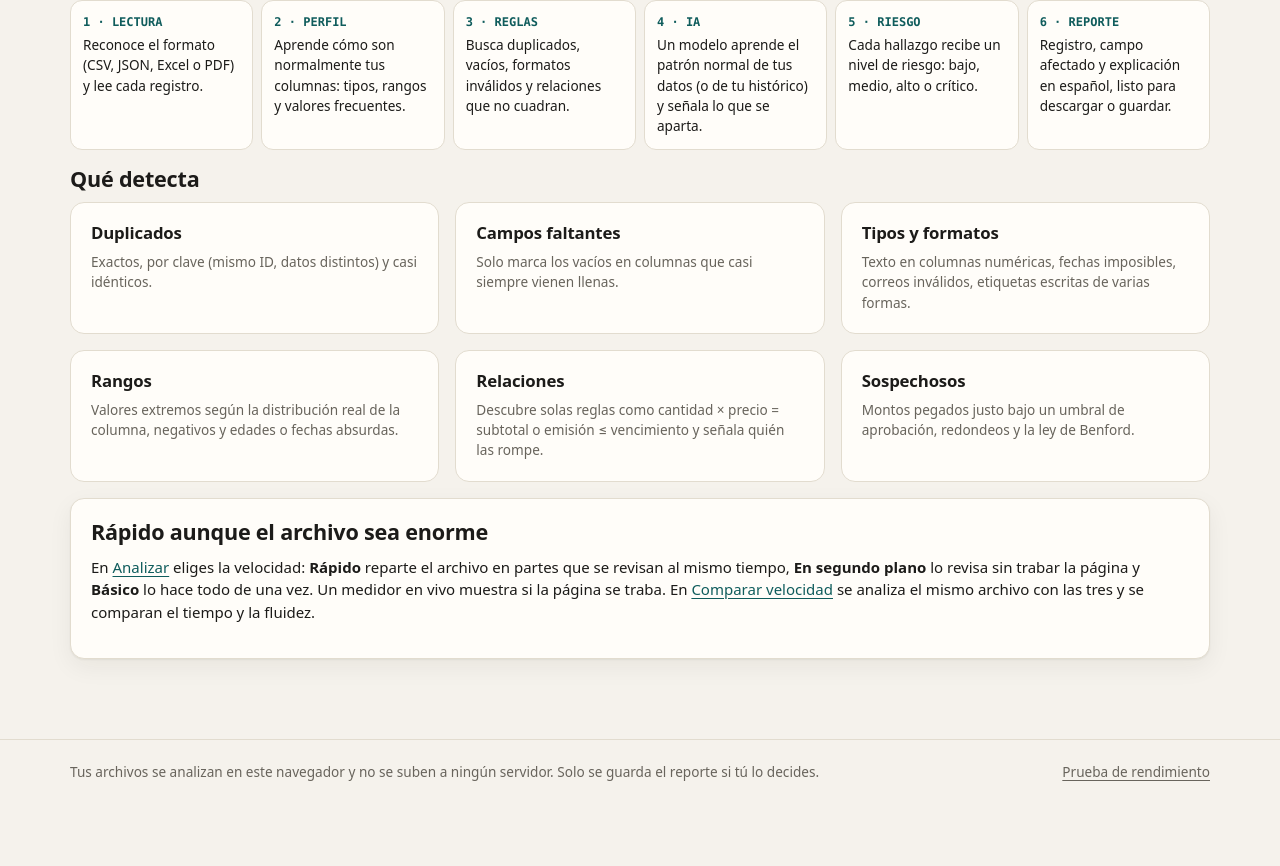
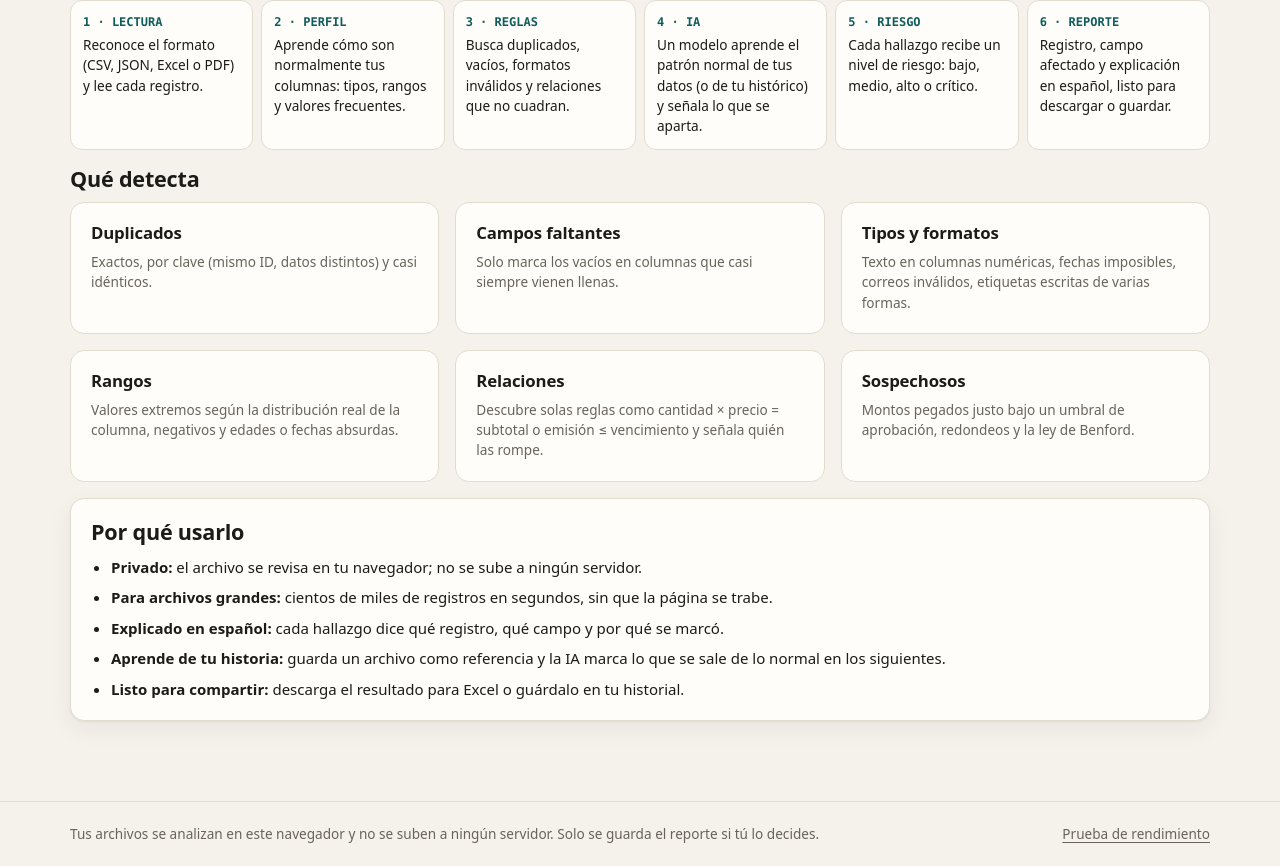
Before and after one commit to JuanMaya8/docu-sentinel-frontend, a Next.js app: page / in a window 1280 px wide. Shown: the part 525-1391 px from the top of the page. Before the commit the page ends 1329 px from the top, so only its background shows below. Built offline with nearby package versions, Linux system fonts and the light colour scheme; no server answers.

Commit message:
copy(home): explain the benefits for the user (2/2)
Hunk 2 of 2 in src/app/page.tsx, near: export default function HomePage() {.

```diff
--- a/src/app/page.tsx
+++ b/src/app/page.tsx
@@ -60,12 +60,14 @@ export default function HomePage() {
       </section>
 
       <section className="card" aria-labelledby="dif">
-        <h2 id="dif">Rápido aunque el archivo sea enorme</h2>
-        <p>
-          En <Link href="/analizar">Analizar</Link> eliges la velocidad: <b>Rápido</b> reparte el archivo en partes que se revisan al mismo tiempo,
-          <b> En segundo plano</b> lo revisa sin trabar la página y <b>Básico</b> lo hace todo de una vez. Un medidor en vivo muestra si la página se
-          traba. En <Link href="/benchmark">Comparar velocidad</Link> se analiza el mismo archivo con las tres y se comparan el tiempo y la fluidez.
-        </p>
+        <h2 id="dif">Por qué usarlo</h2>
+        <ul className="benefits">
+          <li><b>Privado:</b> el archivo se revisa en tu navegador; no se sube a ningún servidor.</li>
+          <li><b>Para archivos grandes:</b> cientos de miles de registros en segundos, sin que la página se trabe.</li>
+          <li><b>Explicado en español:</b> cada hallazgo dice qué registro, qué campo y por qué se marcó.</li>
+          <li><b>Aprende de tu historia:</b> guarda un archivo como referencia y la IA marca lo que se sale de lo normal en los siguientes.</li>
+          <li><b>Listo para compartir:</b> descarga el resultado para Excel o guárdalo en tu historial.</li>
+        </ul>
       </section>
     </div>
   );
```
